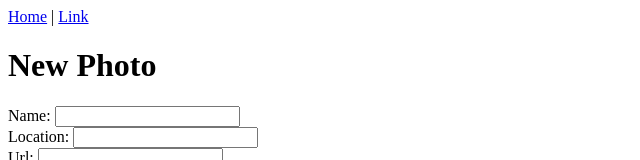
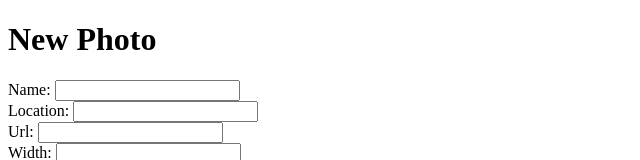
Before and after one commit to hollymsnell/photo-album-frontend, a React (Vite) app: page / in a window 1280 px wide. Shown: the top 160 px of the page, without its empty margins (0-640 px from the left). Built offline with nearby package versions, Linux system fonts and the light colour scheme; no server answers.

Commit message:
hide current nav bar

```diff
--- a/src/Header.jsx
+++ b/src/Header.jsx
@@ -2,7 +2,8 @@ export function Header() {
   return (
     <header>
       <nav>
-        <a href="#">Home</a> | <a href="#">Link</a>
+        {/* <a href="#">Home</a> | <a href="#">Link</a> */}
+
       </nav>
     </header>
   )
```
